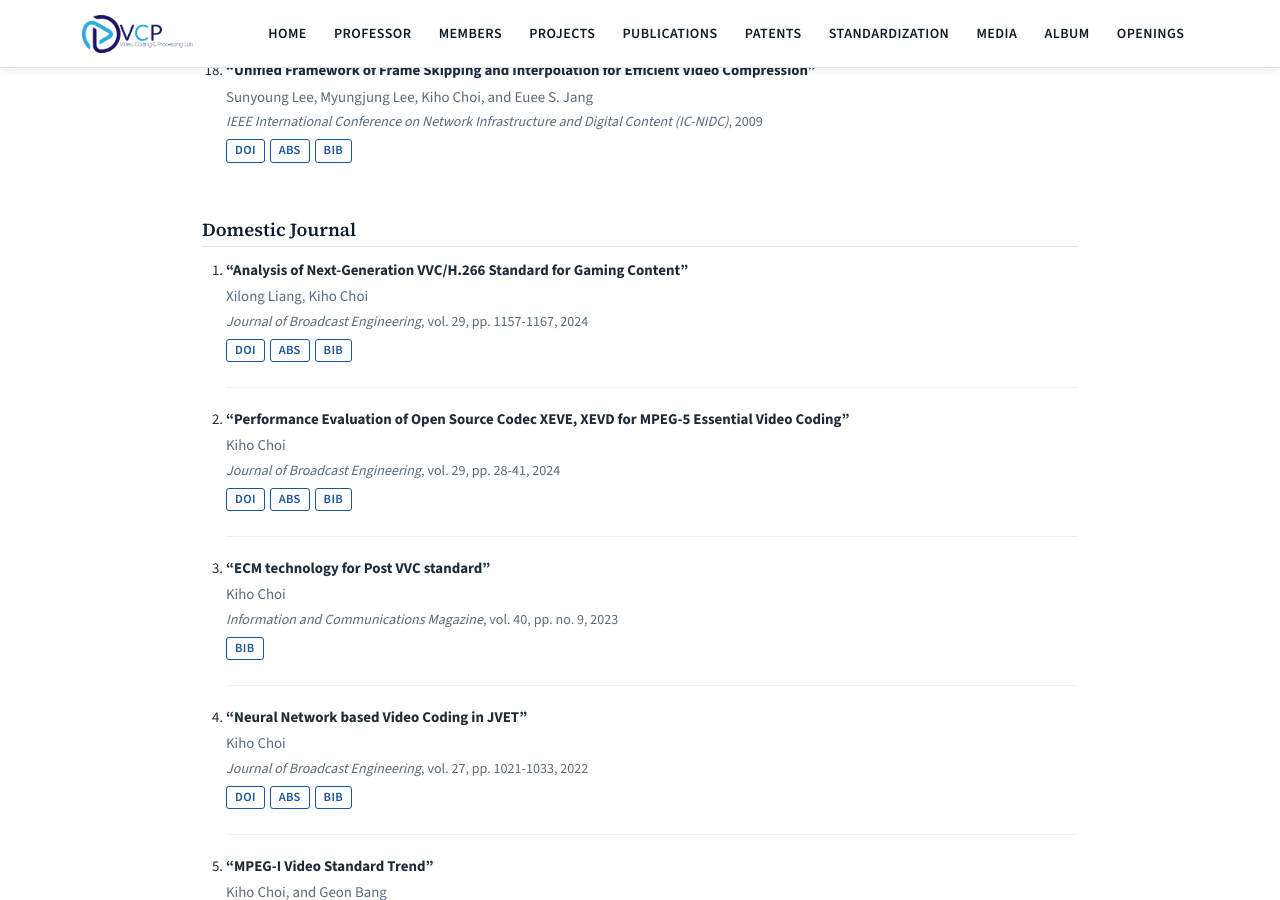
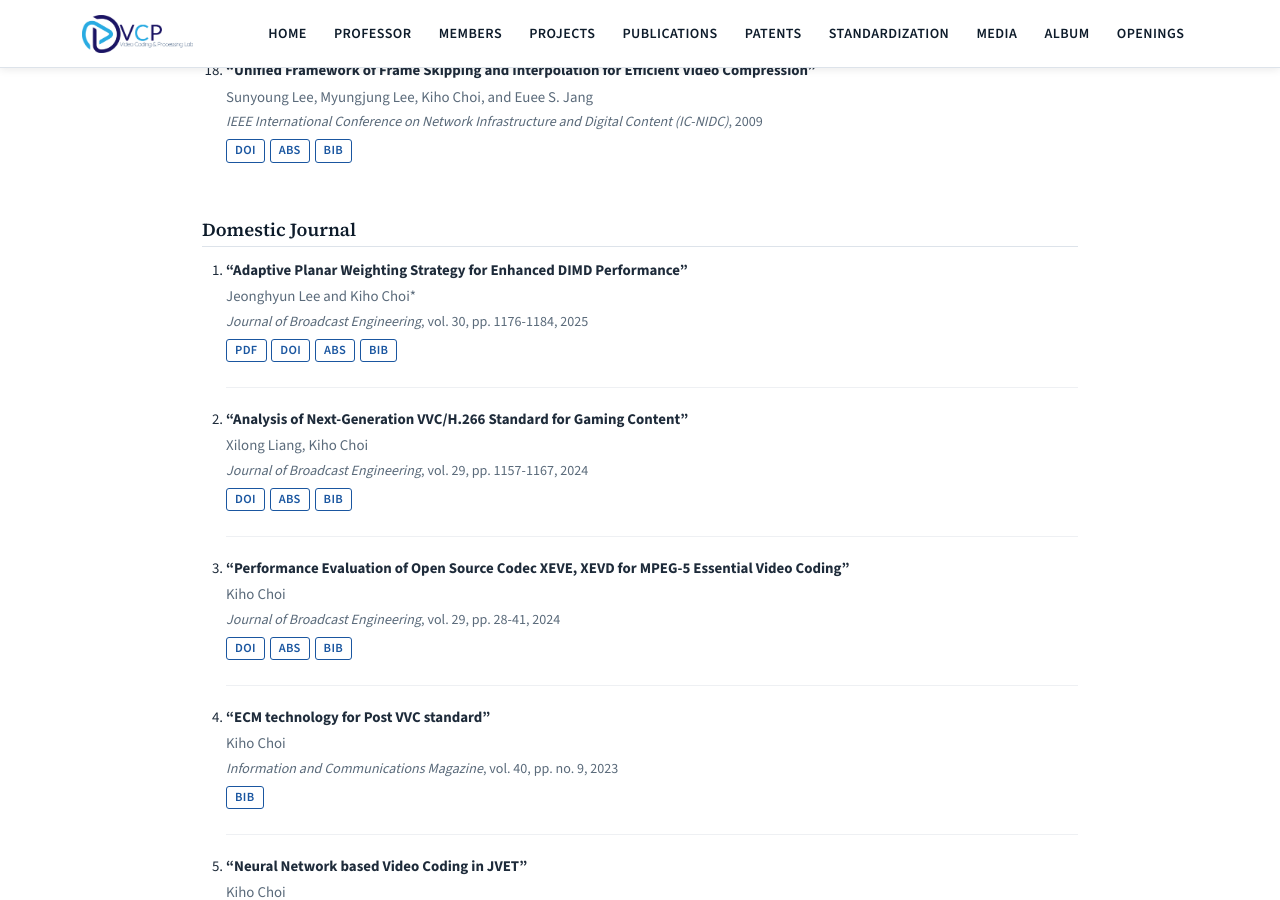
Before and after one commit to KHU-VCP-Lab/KHU-VCP-Lab.github.io, a Jekyll site: the page built from _pages/publications.html, in a window 1280 px wide and 900 px high, scrolled down 7346 px. Built offline with Jekyll 4.4.1, drawn with Linux system fonts in a browser that asks for light colours; part of the change alters nothing that is shown.

Commit message:
Update publist.yml

```diff
--- a/_data/publist.yml
+++ b/_data/publist.yml
@@ -1,4 +1,26 @@
 ---
+- title: Adaptive Planar Weighting Strategy for Enhanced DIMD Performance
+  authors: Jeonghyun Lee and Kiho Choi*
+  journal: Journal of Broadcast Engineering
+  volume: '30'
+  pages: 1176-1184
+  year: 2025
+  category: Domestic Journal
+  id: DJ08
+  url: https://doi.org/10.5909/JBE.2025.30.7.1176
+  pdf: https://www.kibme.org/resources/journal/20251222144128263.pdf
+  description: This paper studies a limitation of Decoder-side Intra Mode Derivation in ECM-15.0, where Planar mode is always blended with a fixed weight. It proposes two adaptive planar-weight adjustment methods based on gradient-amplitude distribution and non-square block shape characteristics. The experimental results show that the amplitude-based method improves luma coding performance, while the shape-based method provides gains for chroma components, demonstrating that adaptive Planar participation can improve coding efficiency without added complexity.
+  bibtex: |-
+    @article{DJ08,
+      author={Jeonghyun Lee and Kiho Choi},
+      title={Adaptive Planar Weighting Strategy for Enhanced DIMD Performance},
+      journal={Journal of Broadcast Engineering},
+      year={2025},
+      volume={30},
+      number={7},
+      pages={1176-1184},
+      doi={10.5909/JBE.2025.30.7.1176}
+    }
 - title: 'Swin–YOLOv12: A Hybrid Transformer-Based Deep Learning Approach for Enhanced Real-Time Brain Tumor Detection in MRI Images'
   authors: Mubashar Tariq and Kiho Choi*
   journal: Mathematics
```
